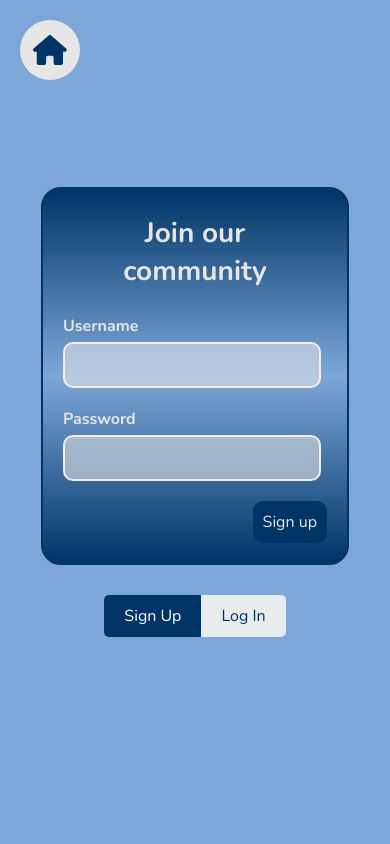
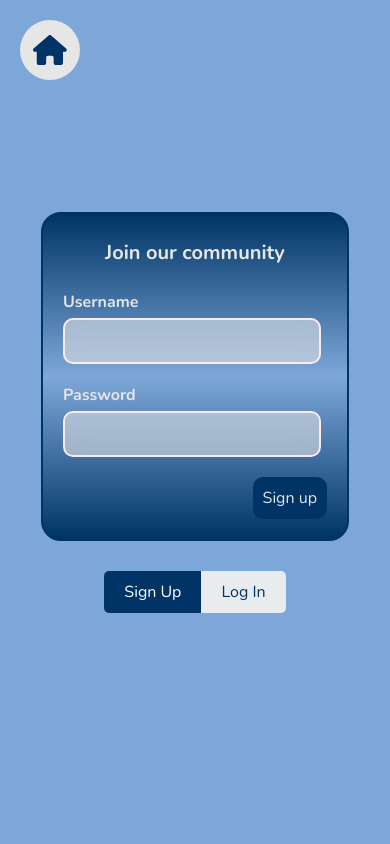
Before and after one commit to Ahmaakor/Beauty-Face, a React (Create React App) app: page /auth in a window 390 px wide. Shown: the top 844 px of the page. Built offline with nearby package versions, Linux system fonts and the light colour scheme.

Commit message:
Your commit message here

```diff
--- a/src/styles/SignIn.css
+++ b/src/styles/SignIn.css
@@ -11,7 +11,7 @@
   background: linear-gradient( to top , #003466, #7da7d9, #003466);
 }
 
-.signup-form h1 {
+.signup-form h1, .signin-form h1 {
   font-size: 28px;
   color: #e6e6e6;
   margin-bottom: 20px;
@@ -74,6 +74,9 @@ label {
     width: 80%;
     padding: 30px;
   }
+  .signup-form h1, .signin-form h1 {
+    font-size: 24px;
+  }
 }
 
 @media (max-width: 480px) {
@@ -82,6 +85,9 @@ label {
     padding: 20px;
     margin: 30px auto;
   }
+  .signup-form h1, .signin-form h1 {
+    font-size: 20px;
+  }
 
   .form-group {
     width: calc(100% - 30px);
```
